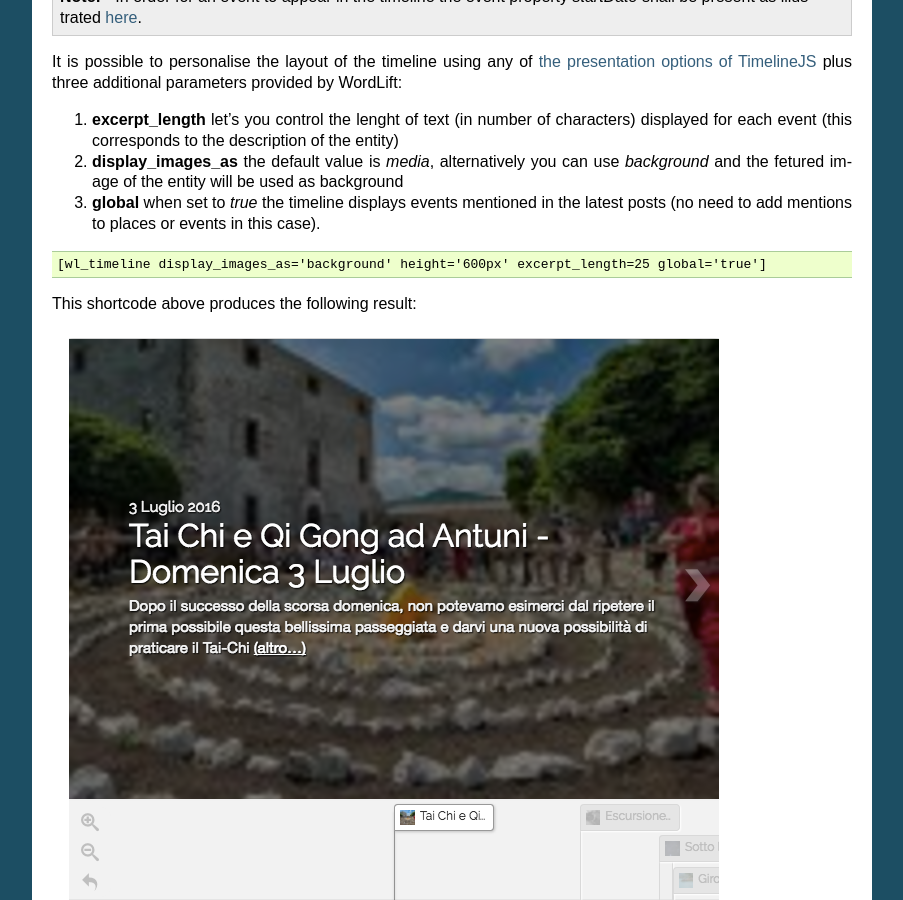
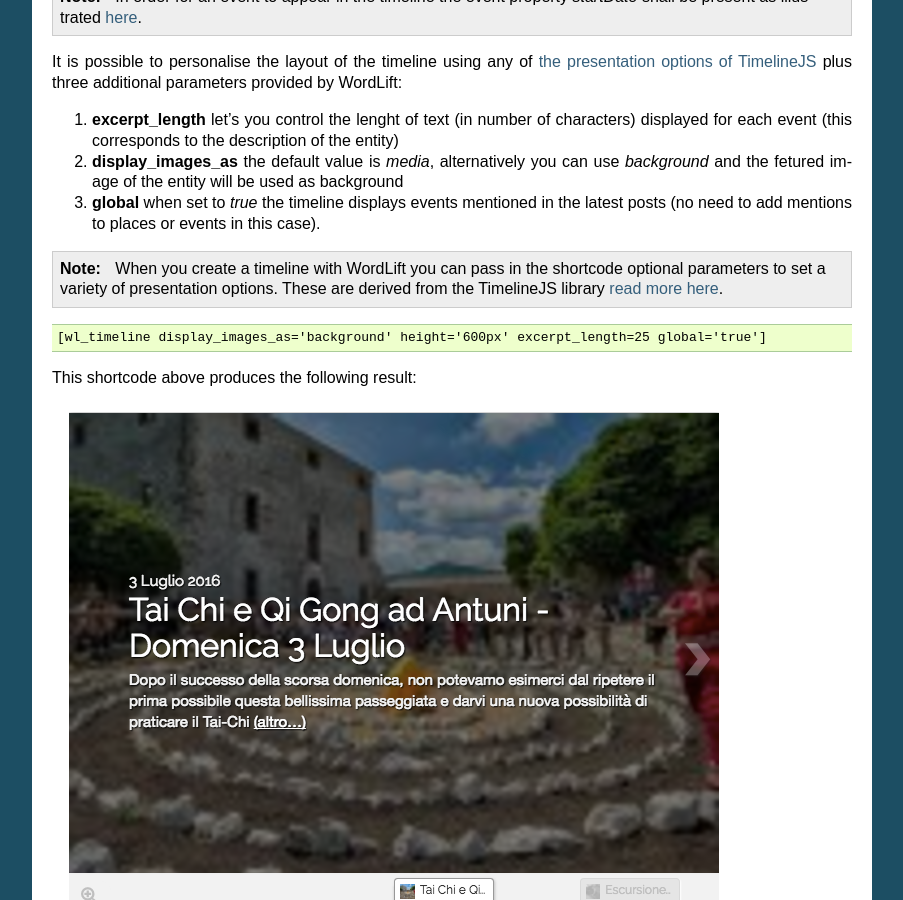
Before and after one commit to insideout10/wordlift-docs, a Sphinx documentation site: the page built from docs/discover.rst, in a window 1280 px wide and 900 px high, scrolled down 2462 px. Shown: the whole window, without its empty margins (198-1101 px from the left). Built offline with Sphinx 7.4.7, drawn with Linux system fonts in a browser that asks for light colours.

Commit message:
Adding details on the timeline

```diff
--- a/docs/discover.rst
+++ b/docs/discover.rst
@@ -72,6 +72,9 @@ It is possible to personalise the layout of the timeline using any of `the prese
 2. **display_images_as** the default value is *media*, alternatively you can use *background* and the fetured image of the entity will be used as background
 3. **global** when set to *true* the timeline displays events mentioned in the latest posts (no need to add mentions to places or events in this case).
 
+.. note::
+        When you create a timeline with WordLift you can pass in the shortcode optional parameters to set a variety of presentation options. These are derived from the TimelineJS library `read more here <https://timeline.knightlab.com/docs/options.html>`_.
+
 
 .. code-block:: html
 
```
